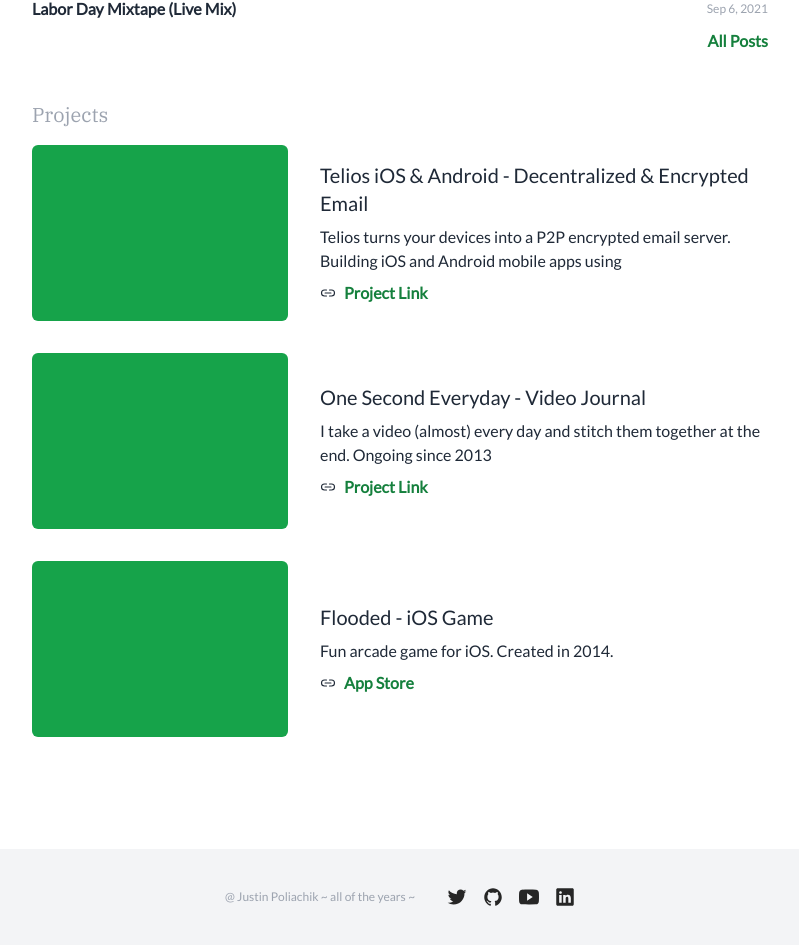
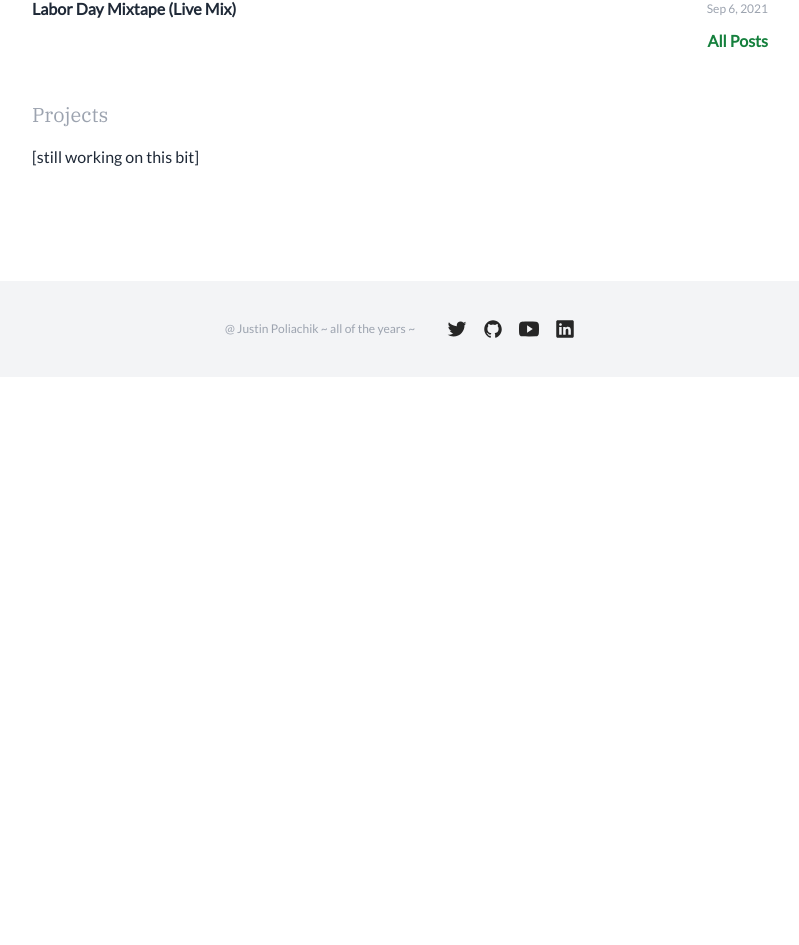
Before and after one commit to Jpoliachik/justinpoliachik, a Next.js app: page / in a window 1280 px wide. Shown: the part 891-1836 px from the top of the page, without its empty margins (240-1039 px from the left). After the commit the page ends 1268 px from the top, so only its background shows below. Built offline with nearby package versions, Linux system fonts and the light colour scheme.

Commit message:
update build pipeline

```diff
--- a/components/ProjectsList.tsx
+++ b/components/ProjectsList.tsx
@@ -50,9 +50,10 @@ export const ProjectsList = () => {
     <div>
       <div className="text-xl font-serif text-gray-400">Projects</div>
       <div className="flex flex-col space-y-8 mt-4">
-        {items.map((item) => (
+        [still working on this bit]
+        {/* {items.map((item) => (
           <Project {...item} />
-        ))}
+        ))} */}
       </div>
     </div>
   );
--- a/pages/about.tsx
+++ b/pages/about.tsx
@@ -25,7 +25,7 @@ export default function About() {
           </div>
         </nav>
         <div className="container w-full md:max-w-3xl mx-auto pt-12 pb-28">
-          <div className="max-w space-y-12 min-h-screen px-4">About goes here</div>
+          <div className="max-w space-y-12 min-h-screen px-4">[still working on this bit]</div>
         </div>
         <div className="w-full h-24 bg-gray-100 justify-center">
           <div className="h-full w-full md:max-w-3xl mx-auto px-4">
```
